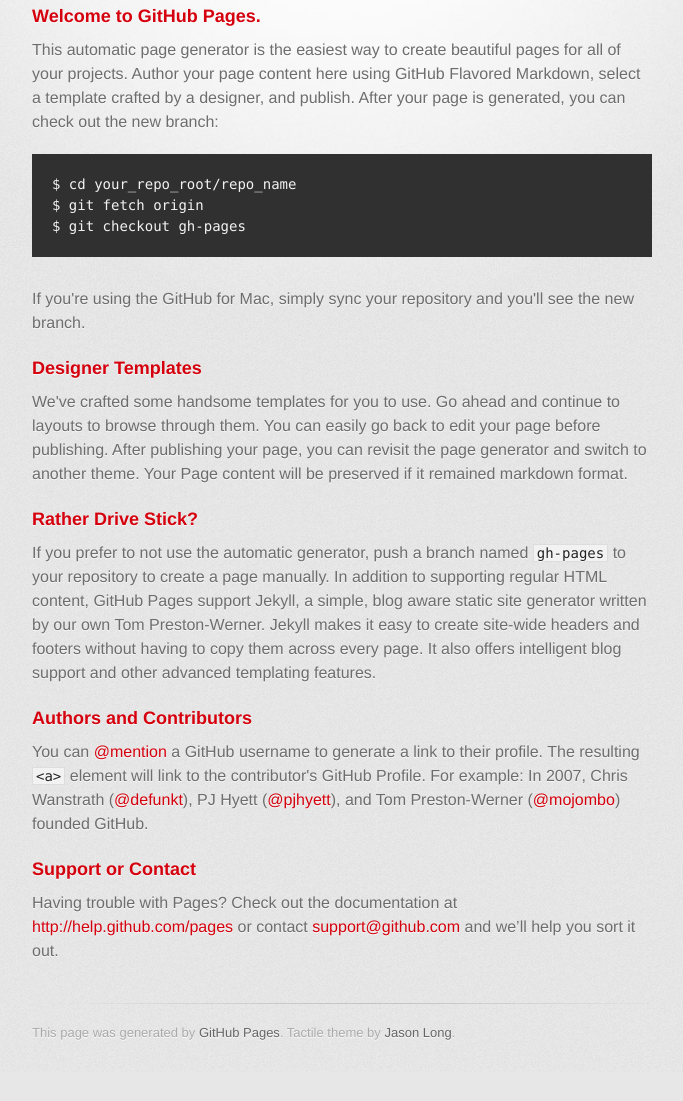
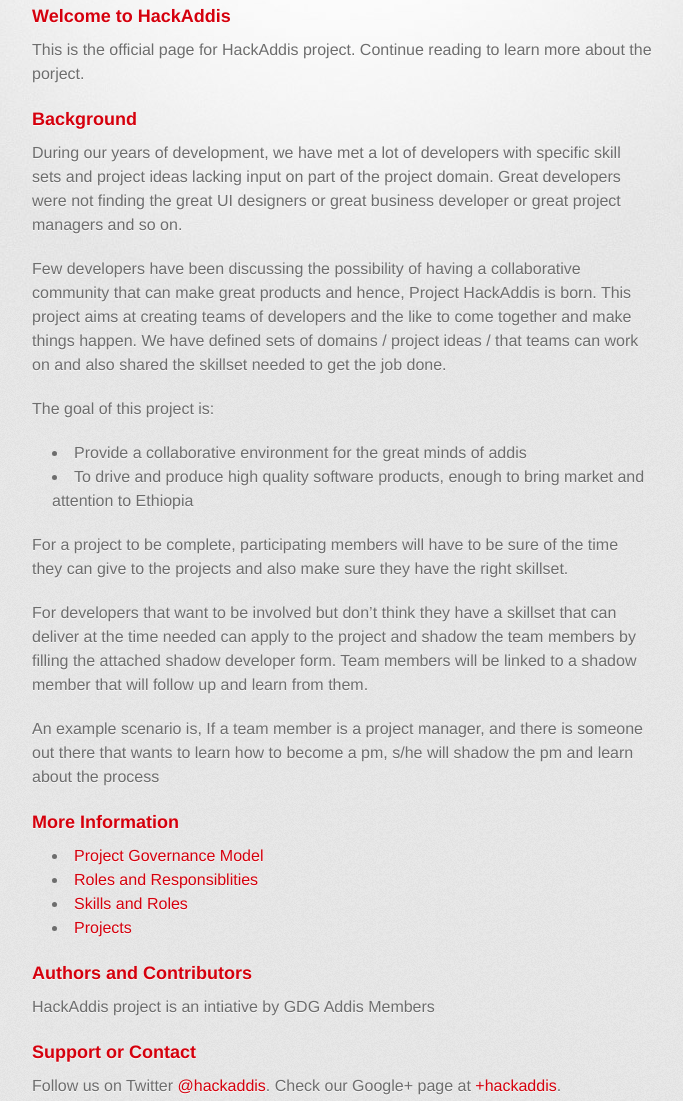
Before and after one commit to derese/hackaddis.github.io, a plain HTML site: page index.html in a window 1280 px wide. Shown: the part 268-1369 px from the top of the page, without its empty margins (298-981 px from the left). Before the commit the page ends 1340 px from the top, so only its background shows below. Drawn offline with Linux system fonts and the light colour scheme; a web font is replaced by a local one.

Commit message:
Modify content on homepage

```diff
--- a/index.html
+++ b/index.html
@@ -30,36 +30,49 @@
 
         <section id="main_content">
           <h3>
-<a name="welcome-to-github-pages" class="anchor" href="#welcome-to-github-pages"><span class="octicon octicon-link"></span></a>Welcome to GitHub Pages.</h3>
+<a name="welcome-to-github-pages" class="anchor" href="#welcome-to-github-pages"><span class="octicon octicon-link"></span></a>Welcome to HackAddis</h3>
 
-<p>This automatic page generator is the easiest way to create beautiful pages for all of your projects. Author your page content here using GitHub Flavored Markdown, select a template crafted by a designer, and publish. After your page is generated, you can check out the new branch:</p>
+<p>This is the official page for HackAddis project. Continue reading to learn more about the porject.</p>
 
-<pre><code>$ cd your_repo_root/repo_name
-$ git fetch origin
-$ git checkout gh-pages
-</code></pre>
-
-<p>If you're using the GitHub for Mac, simply sync your repository and you'll see the new branch.</p>
 
 <h3>
-<a name="designer-templates" class="anchor" href="#designer-templates"><span class="octicon octicon-link"></span></a>Designer Templates</h3>
+<a name="designer-templates" class="anchor" href="#designer-templates"><span class="octicon octicon-link"></span></a>Background</h3>
 
-<p>We've crafted some handsome templates for you to use. Go ahead and continue to layouts to browse through them. You can easily go back to edit your page before publishing. After publishing your page, you can revisit the page generator and switch to another theme. Your Page content will be preserved if it remained markdown format.</p>
+<p>During our years of development, we have met a lot of developers with specific skill sets and project ideas lacking input on part of the project domain. Great developers were not finding the great UI designers or great business developer or great project managers and so on.</p>
+
+<p>Few developers have been discussing the possibility of having a collaborative community that can make great products and hence, Project HackAddis is born. This project aims at creating teams of developers and the like to come together and make things happen. We have defined sets of domains / project ideas / that teams can work on and also shared the skillset needed to get the job done.</p>
+
+<p>The goal of this project is:</p>
+<ul>
+	<li>Provide a collaborative environment for the great minds of addis</li>
+	<li>To drive and produce high quality software products, enough to bring market and attention to Ethiopia</li>
+</ul>
+
+<p>For a project to be complete, participating members will have to be sure of the time they can give to the projects and also make sure they have the right skillset.</p>
+
+<p>For developers that want to be involved but don’t think they have a skillset that can deliver at the time needed can apply to the project and shadow the team members by filling the attached shadow developer form. Team members will be linked to a shadow member that will follow up and learn from them.</p>
+
+<p>An example scenario is, If a team member is a project manager, and there is someone out there that wants to learn how to become a pm, s/he will shadow the pm and learn about the process<p>
 
 <h3>
-<a name="rather-drive-stick" class="anchor" href="#rather-drive-stick"><span class="octicon octicon-link"></span></a>Rather Drive Stick?</h3>
+<a name="rather-drive-stick" class="anchor" href="#rather-drive-stick"><span class="octicon octicon-link"></span></a>More Information</h3>
 
-<p>If you prefer to not use the automatic generator, push a branch named <code>gh-pages</code> to your repository to create a page manually. In addition to supporting regular HTML content, GitHub Pages support Jekyll, a simple, blog aware static site generator written by our own Tom Preston-Werner. Jekyll makes it easy to create site-wide headers and footers without having to copy them across every page. It also offers intelligent blog support and other advanced templating features.</p>
+<ul>
+	<li><a href="#">Project Governance Model</a></li>
+	<li><a href="#">Roles and Responsiblities</a></li>
+	<li><a href="#">Skills and Roles</a></li>
+	<li><a href="#">Projects</a></li>
+</ul>
 
 <h3>
 <a name="authors-and-contributors" class="anchor" href="#authors-and-contributors"><span class="octicon octicon-link"></span></a>Authors and Contributors</h3>
 
-<p>You can <a href="https://github.com/blog/821" class="user-mention">@mention</a> a GitHub username to generate a link to their profile. The resulting <code>&lt;a&gt;</code> element will link to the contributor's GitHub Profile. For example: In 2007, Chris Wanstrath (<a href="https://github.com/defunkt" class="user-mention">@defunkt</a>), PJ Hyett (<a href="https://github.com/pjhyett" class="user-mention">@pjhyett</a>), and Tom Preston-Werner (<a href="https://github.com/mojombo" class="user-mention">@mojombo</a>) founded GitHub.</p>
+<p>HackAddis project is an intiative by GDG Addis Members</p>
 
 <h3>
 <a name="support-or-contact" class="anchor" href="#support-or-contact"><span class="octicon octicon-link"></span></a>Support or Contact</h3>
 
-<p>Having trouble with Pages? Check out the documentation at <a href="http://help.github.com/pages">http://help.github.com/pages</a> or contact <a href="mailto:support@github.com">support@github.com</a> and we’ll help you sort it out.</p>
+<p>Follow us on Twitter <a href="#">@hackaddis</a>. Check our Google+ page at <a href="#">+hackaddis</a>.</p>
         </section>
 
         <footer>
```
